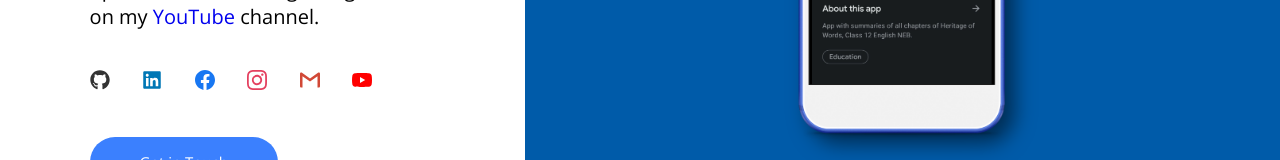
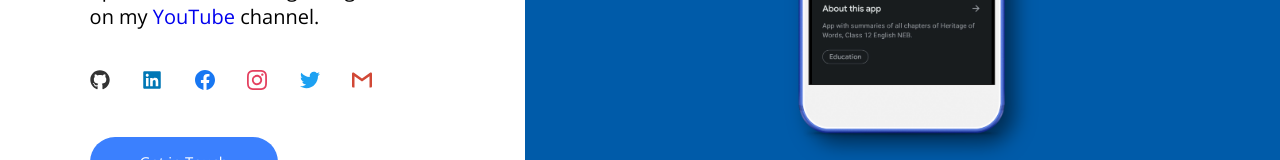
Before and after one commit to lamsalsamip1/Personal-website, a website: page index.html in a window 1280 px wide. Shown: the part 458-618 px from the top of the page. Drawn offline with nearby package versions, Linux system fonts and the light colour scheme.

Commit message:
Updated links

```diff
--- a/index.html
+++ b/index.html
@@ -119,6 +119,15 @@
               <use xLink:href="images/sprite.svg#icon-instagram"></use>
             </svg>
           </a>
+          <a
+            href="https://www.x.com/samippl1"
+            target="_blank"
+            class="header__intro--links"
+          >
+            <svg class="header__intro--icons" alt="Samip Lamsal Twitter">
+              <use xLink:href="images/sprite.svg#icon-twitter"></use>
+            </svg>
+          </a>
 
           <a
             href="mailto:lamsalsamip@outlook.com"
@@ -129,7 +138,8 @@
               <use xLink:href="images/sprite.svg#icon-mail1"></use>
             </svg>
           </a>
-          <a
+
+          <!-- <a
             href="https://www.youtube.com/sl7tech"
             target="_blank"
             class="header__intro--links"
@@ -137,7 +147,7 @@
             <svg class="header__intro--icons" alt="Samip Lamsal YouTube">
               <use xLink:href="images/sprite.svg#icon-youtube"></use>
             </svg>
-          </a>
+          </a> -->
         </div>
 
         <div class="header__intro__contact">
```
